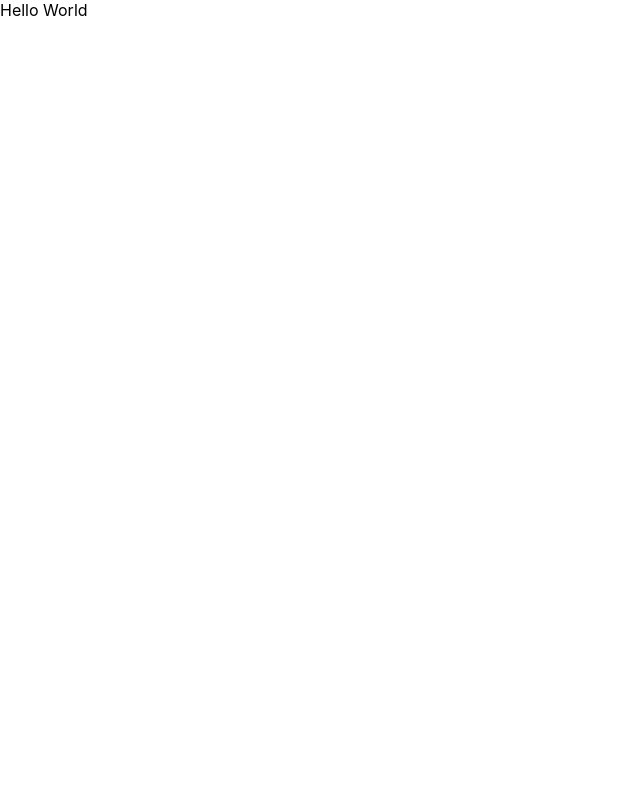
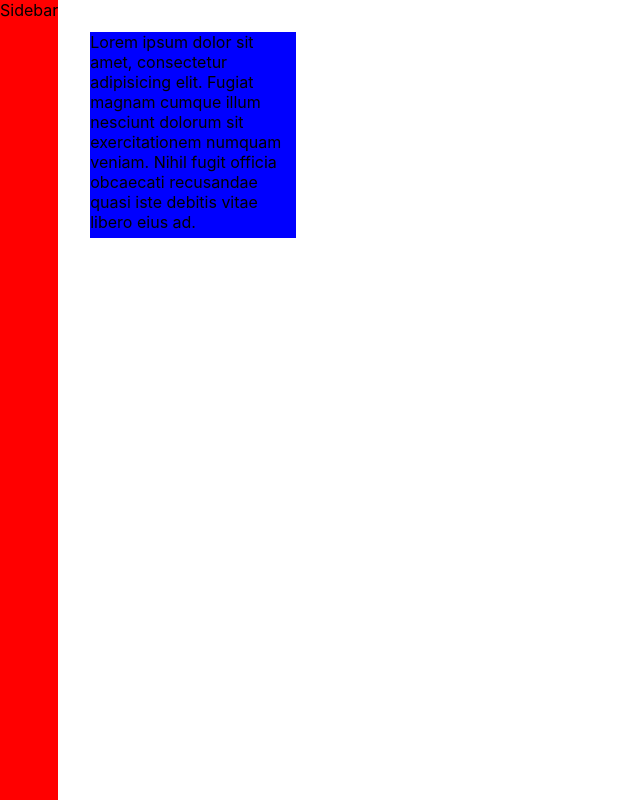
Before and after one commit to rgbsz/notesapp, a React (Create React App) app: page / in a window 1280 px wide. Shown: the whole page, without its empty margins (0-640 px from the left). Built offline with nearby package versions, Linux system fonts and the light colour scheme.

Commit message:
Added very basic styling

```diff
--- a/src/App.tsx
+++ /dev/null
@@ -1,9 +0,0 @@
-import React from 'react';
-
-const App: React.FC = () => {
-  return (
-    <>Hello World</>
-  )
-}
-
-export default App;
--- /dev/null
+++ b/src/components/notesgrid/notesgrid.styles.ts
@@ -0,0 +1,23 @@
+import styled from 'styled-components'
+
+export const Wrapper = styled.div`
+    width: 100%;
+    display: grid;
+    grid-template-columns: repeat(5, 1fr);
+    grid-column-gap: 2rem;
+    padding: 2rem;
+`
+
+export const Note = styled.div`
+    background: blue;
+    width: 100%;
+    padding-top: 100%;
+    position: relative;
+    p {
+        position: absolute;
+        top: 0;
+        left: 0;
+        width: 100%;
+        height: 100%;
+    }
+`
--- /dev/null
+++ b/src/components/notesgrid/notesgrid.tsx
@@ -0,0 +1,13 @@
+import React from 'react'
+
+import { Wrapper, Note } from './notesgrid.styles'
+
+export const NotesGrid: React.FC = () => {
+    return (
+        <Wrapper>
+            <Note>
+                <p>Lorem ipsum dolor sit amet, consectetur adipisicing elit. Fugiat magnam cumque illum nesciunt dolorum sit exercitationem numquam veniam. Nihil fugit officia obcaecati recusandae quasi iste debitis vitae libero eius ad.</p>
+            </Note>
+        </Wrapper>
+    )
+}
--- /dev/null
+++ b/src/components/sidebar/sidebar.styles.ts
@@ -0,0 +1,6 @@
+import styled from 'styled-components'
+
+export const Wrapper = styled.div`
+    background: red;
+    height: 100%;
+`
--- /dev/null
+++ b/src/components/sidebar/sidebar.tsx
@@ -0,0 +1,9 @@
+import React from 'react'
+
+import { Wrapper } from './sidebar.styles'
+
+export const Sidebar: React.FC = () => {
+    return (
+        <Wrapper>Sidebar</Wrapper>
+    )
+}
--- a/src/index.tsx
+++ b/src/index.tsx
@@ -1,14 +1,23 @@
 import React from 'react';
 import ReactDOM from 'react-dom';
 import './index.css';
-import App from './App';
+import App from './views/main/App';
 import reportWebVitals from './reportWebVitals';
 import { Provider } from 'react-redux'
 import { store } from './redux';
+import { createGlobalStyle } from 'styled-components'
+
+const GlobalStyle = createGlobalStyle`
+  * {
+    margin: 0;
+    padding: 0;
+  }
+`
 
 ReactDOM.render(
   <Provider store={store}>
     <React.StrictMode>
+      <GlobalStyle />
       <App />
     </React.StrictMode>
   </Provider>,
--- /dev/null
+++ b/src/views/main/App.tsx
@@ -0,0 +1,17 @@
+import React from 'react';
+
+import { Sidebar } from '../../components/sidebar/sidebar';
+import { NotesGrid } from '../../components/notesgrid/notesgrid';
+
+import { Wrapper } from './app.styles'
+
+const App: React.FC = () => {
+  return (
+    <Wrapper>
+      <Sidebar />
+      <NotesGrid />
+    </Wrapper>
+  )
+}
+
+export default App;
--- /dev/null
+++ b/src/views/main/app.styles.ts
@@ -0,0 +1,8 @@
+import styled from "styled-components";
+
+export const Wrapper = styled.div`
+    width: 100%;
+    height: 100vh;
+    display: flex;
+    align-items: flex-start;
+`
```
Also changed, not shown: 1 other file (tests, documents, lock files or other folders).
